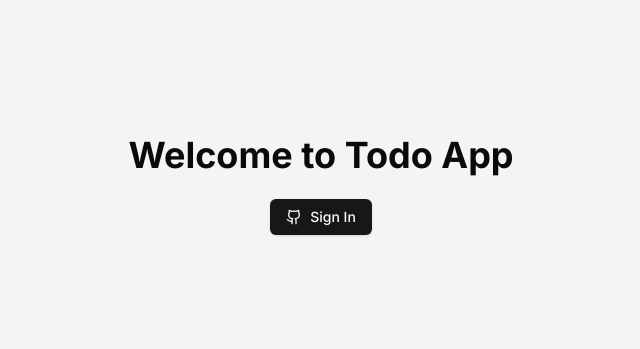
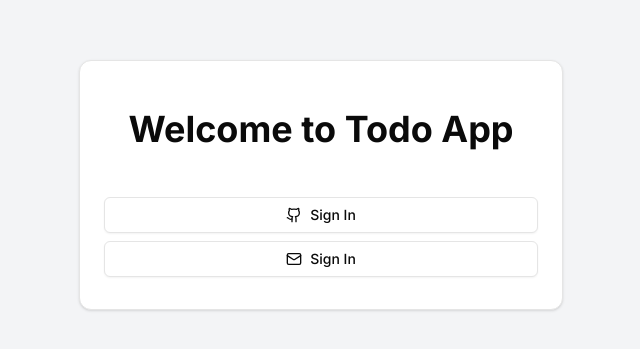
Before and after one commit to abouramd/todoApp, a Next.js app: page / in a window 1280 px wide. Shown: the part 215-564 px from the top of the page, without its empty margins (319-959 px from the left). Built offline with nearby package versions, Linux system fonts and the light colour scheme; no server answers.

Commit message:
@abouramd: finish mandatory part

```diff
--- /dev/null
+++ b/app/_actions/LogIn.ts
@@ -0,0 +1,13 @@
+"use server";
+
+import { signIn } from "@/auth";
+
+export async function logInGithub() {
+    "use server";
+    await signIn('github');
+}
+
+export async function logInGoogle() {
+    "use server";
+    await signIn('google');
+}
--- a/app/_components/LogIn.tsx
+++ b/app/_components/LogIn.tsx
@@ -1,17 +1,18 @@
-import { signIn, signOut } from "@/auth";
 import { Button } from "@/components/ui/button";
-import { Github } from "lucide-react";
+import { Github, Mail } from "lucide-react";
+import { logInGithub, logInGoogle } from '../_actions/LogIn'
+import { Card, CardHeader } from "@/components/ui/card";
 
 export default function LogIn() {
-    const logIn = async () => {
-        "use server";
-        await signIn('github');
-    };
-
-    return (
-        <div className="flex flex-col items-center justify-center min-h-screen">
-            <h1 className="text-4xl font-bold mb-6">Welcome to Todo App</h1>
-            <Button onClick={logIn}><Github /> Sign In</Button>
-        </div>
-    );
+  return (
+    <div className="flex flex-col items-center justify-center min-h-screen">
+      <Card className="p-6">
+        <CardHeader>
+          <h1 className="text-4xl font-bold mb-6">Welcome to Todo App</h1>
+        </CardHeader>
+        <Button variant="outline" className="w-full mb-2" onClick={logInGithub}><Github /> Sign In</Button>
+        <Button variant="outline" className="w-full mb-2" onClick={logInGoogle}><Mail /> Sign In</Button>
+      </Card>
+    </div>
+  );
 }
--- a/app/_components/TodoApp.tsx
+++ b/app/_components/TodoApp.tsx
@@ -9,6 +9,7 @@ import { Trash2 } from "lucide-react"
 import Link from "next/link"
 import { signOut } from "@/auth"
 import logOut from "../_actions/logOut"
+import UserProfile from "./UserProfile"
 
 interface Todo {
   id: string
@@ -16,7 +17,7 @@ interface Todo {
   completed: boolean
 }
 
-export default function TodoApp() {
+export default function TodoApp({ name, avatarUrl }: { name: string, avatarUrl: string }) {
   const [todos, setTodos] = useState<Todo[]>([])
   const [newTodo, setNewTodo] = useState("")
 
@@ -72,6 +73,12 @@ export default function TodoApp() {
         <h1 className="text-2xl font-bold">Todo App</h1>
         <Button variant="outline" onClick={logOut}>Sign Out</Button>
       </div>
+      <div className="mb-4">
+        <UserProfile
+          name={name}
+          avatarUrl={avatarUrl} // A sample avatar URL
+        />
+      </div>
       <form onSubmit={addTodo} className="flex mb-4">
         <Input
           type="text"
@@ -83,7 +90,29 @@ export default function TodoApp() {
         <Button type="submit">Add</Button>
       </form>
       <ul>
-        {JSON.stringify(todos)}
+        {todos instanceof Array && todos.map((todo) => (
+          <li key={todo.id} className="flex items-center justify-between py-2 border-b">
+            <div className="flex items-center w-[90%]">
+              <Checkbox
+                id={todo.id}
+                checked={todo.completed}
+                onCheckedChange={() => toggleTodo(todo.id)}
+                className="mr-2"
+              />
+              <label htmlFor={todo.id} className={`w-[90%] break-words ${todo.completed ? "line-through text-gray-500" : ""}`}>
+                {todo.title}
+              </label>
+            </div>
+            <Button
+              variant="ghost"
+              size="icon"
+              onClick={() => deleteTodo(todo.id)}
+              className="text-red-500 hover:text-red-700"
+            >
+              <Trash2 className="h-4 w-4" />
+            </Button>
+          </li>
+        ))}
       </ul>
     </div>
   )
--- /dev/null
+++ b/app/_components/UserProfile.tsx
@@ -0,0 +1,20 @@
+import { Avatar, AvatarFallback, AvatarImage } from "@/components/ui/avatar";
+
+
+
+const UserProfile = ({ name, avatarUrl }: { name: string, avatarUrl: string }) => {
+  return (
+    <div className="max-w-sm border border-gray-200 rounded-lg p-5 shadow-md">
+      <div className="flex flex-col items-center">
+        <Avatar className="w-24 h-24 rounded-full mb-4">
+          <AvatarImage src={avatarUrl} />
+          <AvatarFallback>{name[0]}</AvatarFallback>
+        </Avatar>
+
+        <p className="text-xl font-bold">{name}</p>
+      </div>
+    </div>
+  );
+};
+
+export default UserProfile;
--- a/app/page.tsx
+++ b/app/page.tsx
@@ -12,5 +12,8 @@ export default async function Home() {
     )
   }
 
-  return <TodoApp />
+  return (<TodoApp
+    name={session.user.name}
+    avatarUrl={session.user.image} // A sample avatar URL
+  />)
 }
--- a/auth.config.ts
+++ b/auth.config.ts
@@ -1,17 +1,26 @@
+import Google from "@auth/core/providers/google";
 import type { NextAuthConfig } from "next-auth"
 import GitHub from "next-auth/providers/github"
 
 export default {
-    //   adapter: PrismaAdapter(prisma),
-    providers: [
-        GitHub,
-    ],
-    // callbacks: {
-    //     session: async ({ session, user }) => {
-    //         if (session?.user) {
-    //             session.user.id = user.id
-    //         }
-    //         return session
-    //     },
-    // }
+  providers: [
+    GitHub,
+    Google,
+  ],
+  callbacks: {
+    async jwt({ token, user }) {
+      if (user) {
+        token.userId = user.id;
+        token.username = user.username;
+      }
+      return token;
+    },
+
+    async session({ session, token }) {
+      if (token) {
+        session.user.id = token.userId;
+      }
+      return session;
+    },
+  }
 } satisfies NextAuthConfig
--- /dev/null
+++ b/components/ui/avatar.tsx
@@ -0,0 +1,50 @@
+"use client"
+
+import * as React from "react"
+import * as AvatarPrimitive from "@radix-ui/react-avatar"
+
+import { cn } from "@/lib/utils"
+
+const Avatar = React.forwardRef<
+  React.ElementRef<typeof AvatarPrimitive.Root>,
+  React.ComponentPropsWithoutRef<typeof AvatarPrimitive.Root>
+>(({ className, ...props }, ref) => (
+  <AvatarPrimitive.Root
+    ref={ref}
+    className={cn(
+      "relative flex h-10 w-10 shrink-0 overflow-hidden rounded-full",
+      className
+    )}
+    {...props}
+  />
+))
+Avatar.displayName = AvatarPrimitive.Root.displayName
+
+const AvatarImage = React.forwardRef<
+  React.ElementRef<typeof AvatarPrimitive.Image>,
+  React.ComponentPropsWithoutRef<typeof AvatarPrimitive.Image>
+>(({ className, ...props }, ref) => (
+  <AvatarPrimitive.Image
+    ref={ref}
+    className={cn("aspect-square h-full w-full", className)}
+    {...props}
+  />
+))
+AvatarImage.displayName = AvatarPrimitive.Image.displayName
+
+const AvatarFallback = React.forwardRef<
+  React.ElementRef<typeof AvatarPrimitive.Fallback>,
+  React.ComponentPropsWithoutRef<typeof AvatarPrimitive.Fallback>
+>(({ className, ...props }, ref) => (
+  <AvatarPrimitive.Fallback
+    ref={ref}
+    className={cn(
+      "flex h-full w-full items-center justify-center rounded-full bg-muted",
+      className
+    )}
+    {...props}
+  />
+))
+AvatarFallback.displayName = AvatarPrimitive.Fallback.displayName
+
+export { Avatar, AvatarImage, AvatarFallback }
--- /dev/null
+++ b/components/ui/card.tsx
@@ -0,0 +1,76 @@
+import * as React from "react"
+
+import { cn } from "@/lib/utils"
+
+const Card = React.forwardRef<
+  HTMLDivElement,
+  React.HTMLAttributes<HTMLDivElement>
+>(({ className, ...props }, ref) => (
+  <div
+    ref={ref}
+    className={cn(
+      "rounded-xl border bg-card text-card-foreground shadow",
+      className
+    )}
+    {...props}
+  />
+))
+Card.displayName = "Card"
+
+const CardHeader = React.forwardRef<
+  HTMLDivElement,
+  React.HTMLAttributes<HTMLDivElement>
+>(({ className, ...props }, ref) => (
+  <div
+    ref={ref}
+    className={cn("flex flex-col space-y-1.5 p-6", className)}
+    {...props}
+  />
+))
+CardHeader.displayName = "CardHeader"
+
+const CardTitle = React.forwardRef<
+  HTMLDivElement,
+  React.HTMLAttributes<HTMLDivElement>
+>(({ className, ...props }, ref) => (
+  <div
+    ref={ref}
+    className={cn("font-semibold leading-none tracking-tight", className)}
+    {...props}
+  />
+))
+CardTitle.displayName = "CardTitle"
+
+const CardDescription = React.forwardRef<
+  HTMLDivElement,
+  React.HTMLAttributes<HTMLDivElement>
+>(({ className, ...props }, ref) => (
+  <div
+    ref={ref}
+    className={cn("text-sm text-muted-foreground", className)}
+    {...props}
+  />
+))
+CardDescription.displayName = "CardDescription"
+
+const CardContent = React.forwardRef<
+  HTMLDivElement,
+  React.HTMLAttributes<HTMLDivElement>
+>(({ className, ...props }, ref) => (
+  <div ref={ref} className={cn("p-6 pt-0", className)} {...props} />
+))
+CardContent.displayName = "CardContent"
+
+const CardFooter = React.forwardRef<
+  HTMLDivElement,
+  React.HTMLAttributes<HTMLDivElement>
+>(({ className, ...props }, ref) => (
+  <div
+    ref={ref}
+    className={cn("flex items-center p-6 pt-0", className)}
+    {...props}
+  />
+))
+CardFooter.displayName = "CardFooter"
+
+export { Card, CardHeader, CardFooter, CardTitle, CardDescription, CardContent }
--- a/package.json
+++ b/package.json
@@ -12,6 +12,7 @@
     "@auth/core": "^0.37.4",
     "@auth/prisma-adapter": "^2.7.4",
     "@prisma/client": "^6.2.1",
+    "@radix-ui/react-avatar": "^1.1.2",
     "@radix-ui/react-checkbox": "^1.1.3",
     "@radix-ui/react-slot": "^1.1.1",
     "class-variance-authority": "^0.7.1",
```
Also changed, not shown: app/api/todos/route.ts (+1 -7 lines), app/_actions/logOut.ts (renamed from app/_actions/logOut.tsx), 1 other file (tests, documents, lock files or other folders).
